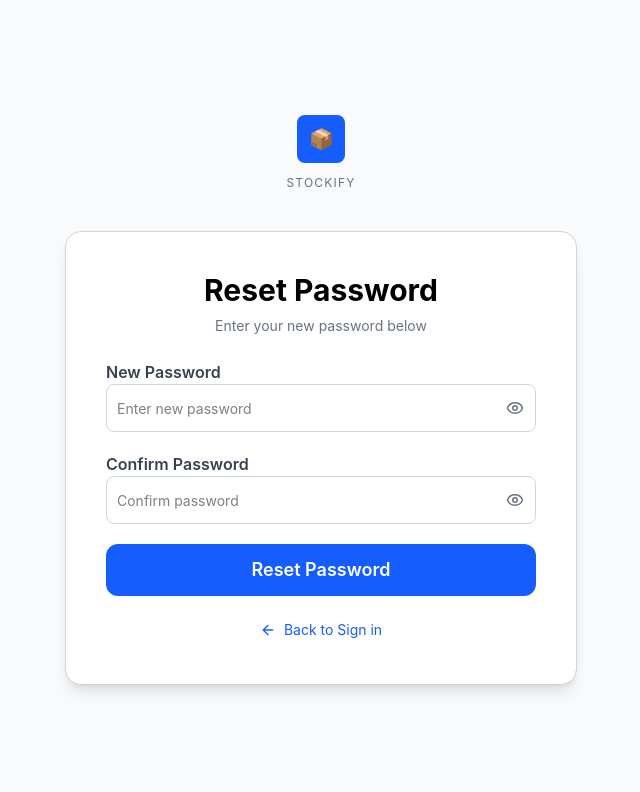
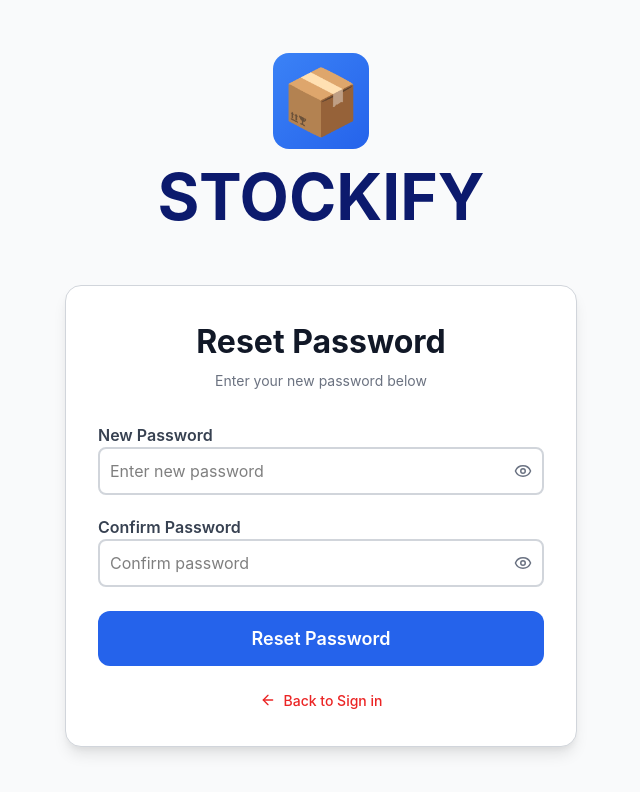
Before and after one commit to noc-turne-git/SE104-Inventory-Management-Web, a React (Vite) app: page /verifyotp in a window 1280 px wide. Both pictures are taken after a click on the button "Verify". Shown: the top 792 px of the page, without its empty margins (319-959 px from the left). Built offline with nearby package versions, Linux system fonts and the light colour scheme.

Commit message:
create auth.css

```diff
--- a/src/components/Sidebar.tsx
+++ b/src/components/Sidebar.tsx
@@ -1,4 +1,4 @@
-import { Van, Home, LayoutDashboard, Package, Users, Calendar, LogOut, NotebookPen, UserRoundPen, BookUser, PackagePlus, ArrowLeft } from 'lucide-react';
+import { Van, LayoutDashboard, Package, Users, Calendar, LogOut, NotebookPen, BookUser, PackagePlus, ArrowLeft } from 'lucide-react';
 import { Link, useLocation, useNavigate } from 'react-router-dom';
 import { useState } from 'react';
 import './Sidebar.css';
@@ -50,7 +50,7 @@ export const Sidebar = () => {
 
         <button
           onClick={() => setIsProfileOpen(true)}
-          className="user-card hover:shadow-[0_4px_12px_rgba(0,0,0,0.15)] hover:bg-[#2563EB] active:scale-90 active:shadow-inner border border-white/10"
+          className="user-card hover: bg-blue-100"
         >
           <div className="avatar">{user?.role ? 'M' : 'S'}</div>
           <div className="user-info">
--- a/src/features/auth/ResetPasswordScreen.tsx
+++ b/src/features/auth/ResetPasswordScreen.tsx
@@ -1,6 +1,8 @@
 import { Eye, EyeOff, ArrowLeft } from "lucide-react";
 import { useNavigate } from "react-router-dom";
 import { useState } from "react";
+
+import './auth.css';
 
 const ResetPasswordScreen = () => {
   const navigate = useNavigate();
@@ -44,35 +46,35 @@ const ResetPasswordScreen = () => {
       <div className="w-full max-w-lg">
 
         {/* LOGO */}
-        <div className="text-center mb-10">
-          <div className="w-12 h-12 mx-auto mb-3 rounded-lg bg-blue-600 flex items-center justify-center text-white text-xl font-bold">
+        <div className="auth-logo-container">
+          <div className="auth-logo-box">
             📦
           </div>
-          <p className="text-xs tracking-widest text-gray-500">STOCKIFY</p>
+          <p className="auth-logo-text">STOCKIFY</p>
         </div>
 
         {/* CARD */}
-        <div className="bg-white p-10 rounded-2xl shadow-lg border border-gray-300">
+        <div className="auth-card-container">
 
           {/* TITLE */}
-          <div className="text-center mb-6">
-            <h2 className="text-3xl font-bold mb-2">
+          <div className="auth-header">
+            <h2 className="auth-title">
               Reset Password
             </h2>
-            <p className="text-gray-500 text-sm">
+            <p className="auth-subtitle">
               Enter your new password below
             </p>
           </div>
 
           {/* PASSWORD */}
           <div className="my-5">
-            <label className="modal-label">New Password</label>
+            <label className="auth-label">New Password</label>
 
             <div className="relative">
               <input
                 type={showPass ? "text" : "password"}
                 placeholder="Enter new password"
-                className="modal-input h-12 pr-10"
+                className="auth-input h-12 pr-10"
                 value={form.password}
                 onChange={(e) =>
                   setForm({ ...form, password: e.target.value })
@@ -90,13 +92,13 @@ const ResetPasswordScreen = () => {
 
           {/* CONFIRM */}
           <div className="my-5">
-            <label className="modal-label">Confirm Password</label>
+            <label className="auth-label">Confirm Password</label>
 
             <div className="relative">
               <input
                 type={showConfirm ? "text" : "password"}
                 placeholder="Confirm password"
-                className="modal-input h-12 pr-10"
+                className="auth-input h-12 pr-10"
                 value={form.confirmPassword}
                 onChange={(e) =>
                   setForm({ ...form, confirmPassword: e.target.value })
@@ -115,8 +117,7 @@ const ResetPasswordScreen = () => {
           {/* BUTTON */}
           <button
             onClick={handleSubmit}
-            className="w-full py-3 rounded-xl text-white font-semibold text-lg
-            bg-blue-600 hover:bg-blue-700 transition"
+            className="auth-button-primary"
           >
             Reset Password
           </button>
@@ -127,10 +128,10 @@ const ResetPasswordScreen = () => {
           )}
 
           {/* BACK */}
-          <div className="text-center mt-6">
+          <div className="auth-back-container">
             <span
               onClick={() => navigate("/signin")}
-              className="inline-flex items-center gap-2 text-blue-600 text-sm cursor-pointer hover:underline"
+              className="auth-back-link"
             >
               <ArrowLeft size={16} />
               Back to Sign in
--- a/src/features/auth/SignUpScreen.tsx
+++ b/src/features/auth/SignUpScreen.tsx
@@ -2,6 +2,8 @@ import { useState } from "react";
 import { Eye, EyeOff } from "lucide-react";
 import { useNavigate } from "react-router";
 import bgImage from "../../assets/stockify.png";
+
+import './auth.css';
 
 const SignupScreen = () => {
   const navigate = useNavigate();
--- a/src/features/auth/VerifyOtpScreen.tsx
+++ b/src/features/auth/VerifyOtpScreen.tsx
@@ -1,5 +1,7 @@
 import { useState, useRef } from "react";
 import { useNavigate } from "react-router";
+
+import './auth.css';
 
 const VerifyOtpScreen = () => {
   const navigate = useNavigate();
@@ -32,15 +34,15 @@ const VerifyOtpScreen = () => {
       <div className="w-full max-w-xl">
 
         {/* LOGO */}
-        <div className="text-center mb-10">
-          <div className="w-14 h-14 mx-auto mb-3 rounded-xl bg-blue-600 flex items-center justify-center text-white text-2xl font-bold">
+        <div className="auth-logo-container">
+          <div className="auth-logo-box">
             📦
           </div>
-          <p className="text-sm tracking-widest text-gray-500">STOCKIFY</p>
+          <p className="auth-logo-text">STOCKIFY</p>
         </div>
 
         {/* CARD */}
-        <div className="bg-white p-10 rounded-2xl shadow-lg border border-gray-300">
+        <div className="auth-card-container">
 
           {/* TITLE */}
           <div className="text-center mb-8">
@@ -74,14 +76,13 @@ const VerifyOtpScreen = () => {
           {/* BUTTON */}
           <button
             onClick={() => navigate("/resetpassword")}
-            className="w-full py-3 rounded-xl text-white font-semibold text-lg
-            bg-blue-600 hover:bg-blue-700 transition"
+            className="auth-button-primary"
           >
             Verify
           </button>
 
           {/* RESEND */}
-          <div className="text-center mt-6 text-sm text-gray-500">
+          <div className="auth-back-container text-sm text-gray-500">
             Didn’t receive code?{" "}
             <span className="text-blue-600 cursor-pointer hover:underline">
               Resend
--- /dev/null
+++ b/src/features/auth/auth.css
@@ -0,0 +1,150 @@
+/* Kiểu dáng cho Input */
+.auth-input {
+  width: 100%;
+  padding: 0.625rem;
+  font-size: 1.0rem;
+  line-height: 3rem;
+
+  /* Đảm bảo nền luôn trắng */
+  background-color: #ffffff;
+
+  /* Border mặc định */
+  border: 2px solid #d1d5db;
+  border-radius: 0.5rem;
+
+  /* Hiệu ứng chuyển cảnh mượt mà */
+  transition: border-color 0.2s, box-shadow 0.2s;
+  outline: none;
+
+  /* Quan trọng: Để padding không đẩy giãn width */
+  box-sizing: border-box;
+}
+
+/* Hiệu ứng khi Focus */
+.auth-input:focus {
+  background-color: #ffffff; /* Giữ trắng khi click vào */
+  border-color: #3b82f6;     /* Màu xanh chủ đạo (blue-500) */
+}
+
+/* Kiểu dáng cho nhãn (Label) */
+.auth-label {
+  display: block;
+  font-weight: 600;
+  font-size: 1rem;
+  color: #374151;
+  margin-bottom: 0.25crem;
+  text-align: left;
+}
+
+/* Container bọc toàn bộ logo và tên thương hiệu */
+.auth-logo-container {
+  text-align: center;
+  margin-bottom: 2.5rem; /* mb-10 */
+}
+
+/* Hình vuông xanh chứa icon 📦 */
+.auth-logo-box {
+  width: 6rem;           /* w-12 */
+  height: 6rem;          /* h-12 */
+  margin-left: auto;     /* mx-auto */
+  margin-right: auto;
+  margin-bottom: 0rem; /* mb-3 */
+  border-radius: 1rem;  /* rounded-lg */
+  /* background-color: #7da1ef; */
+  background: linear-gradient(135deg, #3b82f6 0%, #2563eb 100%);
+  display: flex;
+  align-items: center;
+  justify-content: center;
+  color: #ffffff;
+  font-size: 4rem;    /* text-xl */
+  font-weight: 700;      /* font-bold */
+}
+
+/* Chữ STOCKIFY */
+.auth-logo-text {
+  font-size: 4rem;    /* text-6xl */
+  font-weight: 700;      /* font-bold */
+  /* letter-spacing: 0.1em; tracking-widest */
+  color: #0c1a6d;        /* text-gray-500 */
+  text-transform: uppercase;
+  margin: 0;
+}
+
+.auth-card-container {
+  background-color: #ffffff;    /* bg-white */
+  padding: 2.0rem;              /* p-10 (40px) */
+  border-radius: 1rem;          /* rounded-2xl */
+  box-shadow: 0 10px 15px -3px rgba(0, 0, 0, 0.1), 0 4px 6px -2px rgba(0, 0, 0, 0.05); /* shadow-lg */
+  border: 1px solid #d1d5db;    /* border border-gray-300 */
+}
+
+/* Kiểu dáng cho Tiêu đề lớn (Title) */
+.auth-title {
+  font-size: 2.0rem; /* text-3xl */
+  font-weight: 700;    /* font-bold */
+  color: #111827;     /* gray-900 */
+  margin-bottom: 0.25rem;
+}
+
+/* Kiểu dáng cho đoạn mô tả chi tiết (Details) */
+.auth-subtitle {
+  font-size: 0.875rem; /* text-sm */
+  line-height: 1.5;    /* leading-relaxed */
+  color: #6b7280;     /* gray-500 */
+  max-width: 90%;      /* Giới hạn độ rộng để chữ dễ đọc hơn */
+  margin: 0 auto;      /* Căn giữa */
+}
+
+/* Container bọc phần header */
+.auth-header {
+  text-align: center;
+  margin-bottom: 2rem; /* mb-6 */
+}
+
+.auth-button-primary {
+  width: 100%;
+  padding: 0.875rem;
+  border-radius: 0.75rem; /* rounded-xl */
+  background-color: #2563eb; /* bg-blue-600 */
+  color: #ffffff;
+  font-size: 1.125rem; /* text-lg */
+  font-weight: 600;
+  border: none;
+  cursor: pointer;
+  transition: all 0.2s ease-in-out;
+  display: block;
+  margin-top: 1.5rem;
+}
+
+.auth-button-primary:hover {
+  background-color: #1d4ed8; /* bg-blue-700 */
+  box-shadow: 0 4px 6px -1px rgba(37, 99, 235, 0.2);
+}
+
+.auth-button-primary:active {
+  transform: scale(0.98); /* Hiệu ứng nhấn nút */
+}
+
+/* Container cho phần quay lại */
+.auth-back-container {
+  text-align: center;
+  margin-top: 1.5rem;
+}
+
+/* Nút quay lại (Back to Login) */
+.auth-back-link {
+  display: inline-flex;
+  align-items: center;
+  gap: 0.5rem;
+  color: #eb2525;
+  font-size: 0.875rem;
+  font-weight: 500;
+  cursor: pointer;
+  text-decoration: none;
+  transition: color 0.2s;
+}
+
+.auth-back-link:hover {
+  color: #1d4ed8;
+  text-decoration: underline;
+}
--- a/src/index.css
+++ b/src/index.css
@@ -2,3 +2,22 @@
 @tailwind base;
 @tailwind components;
 @tailwind utilities;
+
+/* src/index.css */
+
+:root {
+  /* Bảng màu chính */
+  --primary: #2560df;
+  --primary-hover: #164ce0;
+  /* --primary-light: rgba(37, 99, 235, 0.1); màu thay đổi sau khi focus input*/
+
+  /* Màu trung tính (Neutral) */
+  --bg-body: #f9fafb;
+  --text-main: #111827;
+  --text-muted: #6b7280;
+  --border-color: #b5b5b5;
+
+  /* Trạng thái khác */
+  --success: #10b981;
+  --error: #ef4444;
+}
```
Also changed, not shown: src/App.css (deleted, +0 -8 lines), src/features/auth/ForgotPasswordScreen.tsx (+16 -15 lines), src/features/auth/SignInScreen.tsx (+17 -15 lines).
